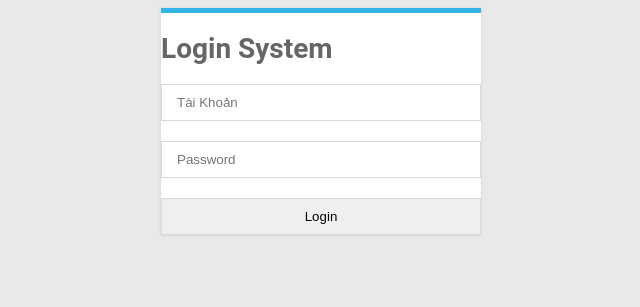
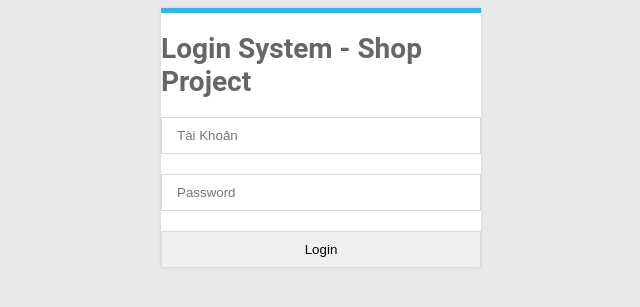
Before and after one commit to ioecachep/nlcs, a PHP site: page /login.php in a window 1280 px wide. Shown: the top 307 px of the page, without its empty margins (319-959 px from the left). Run offline with PHP 8.4, Linux system fonts and the light colour scheme.

Commit message:
Cap nhat Login & Author

```diff
--- a/login.php
+++ b/login.php
@@ -12,7 +12,7 @@
 </head>
 <body>
     <div class="form">
-        <h1>Login System</h1>
+        <h1>Login System - Shop Project</h1>
         <form action="">
             <input type="text" placeholder="Tài Khoản"/>
             <input type="password" placeholder="Password"/>
```
Also changed, not shown: README.md.
